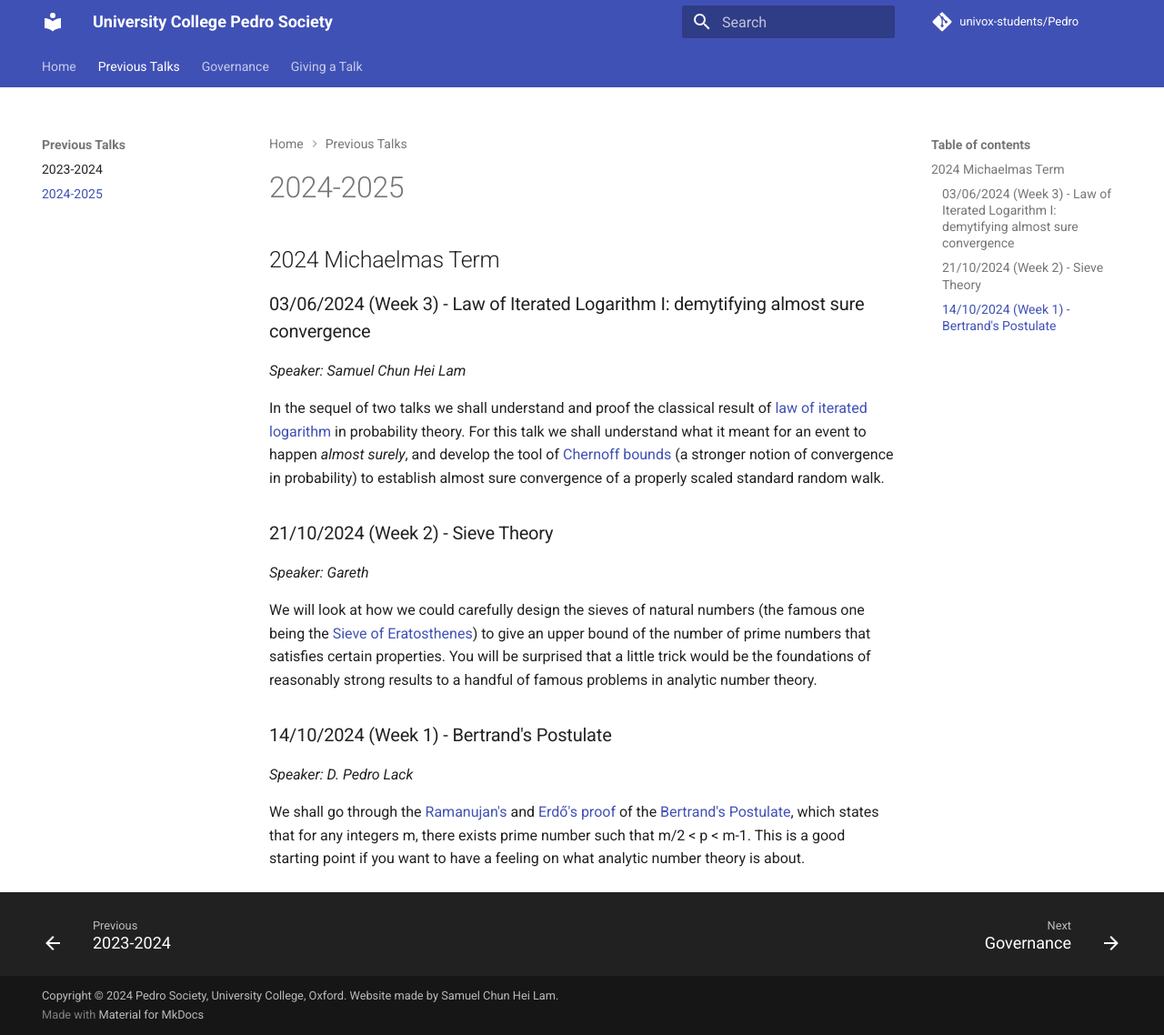
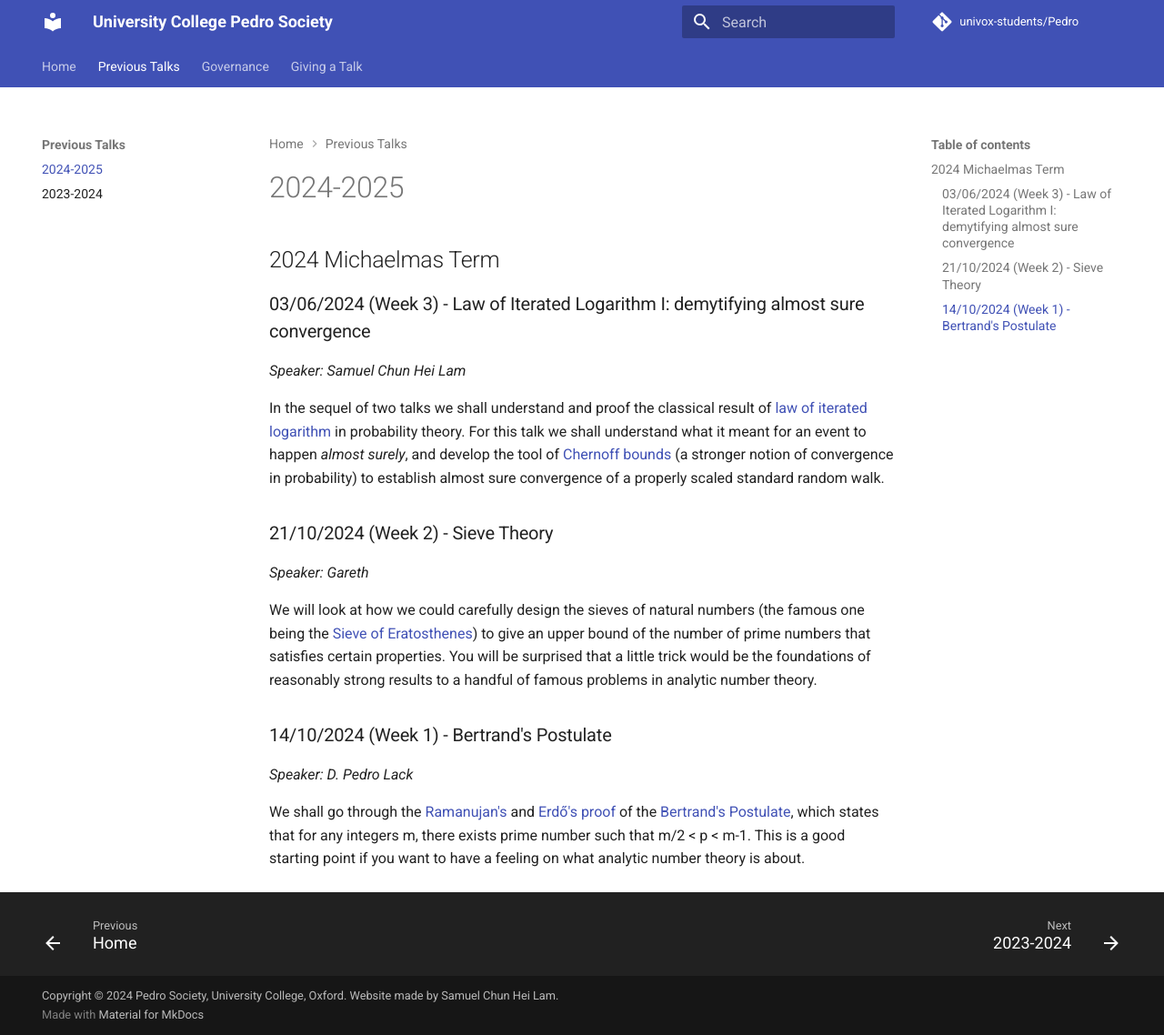
Before and after one commit to univox-students/Pedro, an MkDocs documentation site: the page built from docs/prev_talks/2425.md, in a window 1280 px wide and 1138 px high. Shown: the whole window at 91% size. Built offline with MkDocs 1.6.1 and Material for MkDocs 9.7.7, drawn with Linux system fonts in a browser that asks for light colours; comment, search, counter and statistics services are not loaded; part of the change alters nothing that is shown.

```diff
--- a/mkdocs.yml
+++ b/mkdocs.yml
@@ -13,8 +13,8 @@ copyright: Copyright &copy; 2024 Pedro Society, University College, Oxford. Webs
 nav:
   - Home: index.md
   - Previous Talks:
+    - 2024-2025: prev_talks/2425.md
     - 2023-2024: prev_talks/2324.md
-    - 2024-2025: prev_talks/2425.md
   - Governance: governance.md
   - Giving a Talk: giving_a_talk.md
 
```
